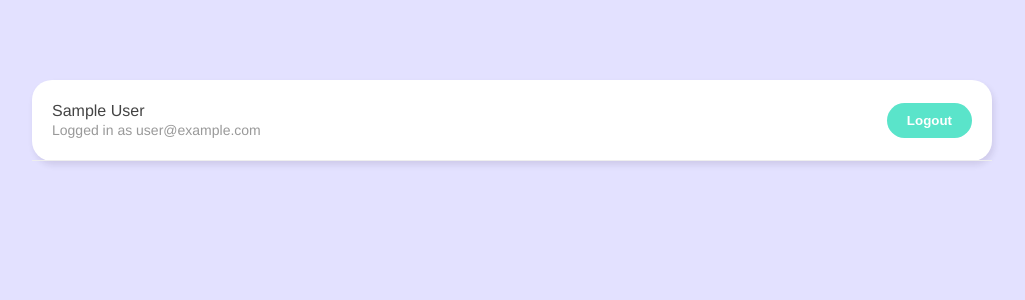
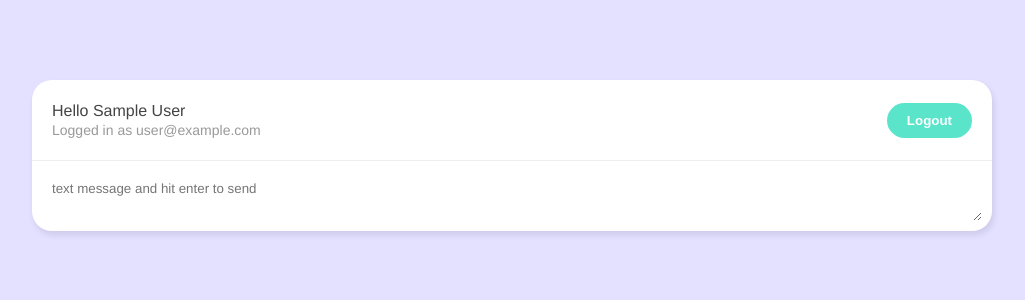
Before and after one commit to MinKhant610/live-chat-room, a Vue app: page /chatroom in a window 1280 px wide. Shown: the top 300 px of the page, without its empty margins (128-1153 px from the left). Built offline with nearby package versions, Linux system fonts and the light colour scheme; no server answers; sample sign-in values are in the browser's storage.

Commit message:
add message to firebase

```diff
--- a/src/components/Navbar.vue
+++ b/src/components/Navbar.vue
@@ -1,7 +1,7 @@
 <template>
     <nav v-if="user">
         <div>
-            <p>{{ user.displayName }}</p>
+            <p>Hello {{ user.displayName }}</p>
             <p class="email">Logged in as {{ user.email }}</p>
         </div>
         <button @click="logout">Logout</button>
--- /dev/null
+++ b/src/components/NewChatForm.vue
@@ -0,0 +1,48 @@
+<template>
+    <form>
+        <textarea placeholder="text message and hit enter to send" v-model="message" @keypress.enter="handleSubmit"></textarea>
+    </form>
+</template>
+
+<script>
+import { ref } from 'vue'
+import getUser from '@/composable/getUser';
+import { timestamp } from '@/firebase/config';
+import useCollection from '@/composable/useCollection'
+    export default {
+        setup(){
+            let message = ref("");
+            let {user} = getUser();
+            let {error, addDoc} = useCollection("message");
+
+            let handleSubmit = async()=>{
+                let chat = {
+                    message : message.value,
+                    name : user.value.displayName,
+                    created_at : timestamp(),
+
+                }
+                await addDoc(chat)
+                message.value = "";
+            }
+            return {message, handleSubmit};
+        }
+    }
+</script>
+
+<style>
+      form {
+        margin: 10px;
+      }
+      textarea {
+        width: 100%;
+        max-width: 100%;
+        margin-bottom: 6px;
+        padding: 10px;
+        box-sizing: border-box;
+        border: 0;
+        border-radius: 20px;
+        font-family: inherit;
+        outline: none;
+      }
+</style>
--- /dev/null
+++ b/src/composable/useCollection.js
@@ -0,0 +1,19 @@
+import { ref } from "vue";
+import { db } from "@/firebase/config";
+
+let useCollection = (collection)=>{
+    let error = ref(null);
+
+    let addDoc = async(doc)=>{
+        try{
+            await db.collection(collection).add(doc);
+        }catch(err){
+            console.log(err.message);
+            error.value = "could not send message";
+        }
+    }
+
+    return {error, addDoc}
+}
+
+export default useCollection;
--- a/src/main.js
+++ b/src/main.js
@@ -2,5 +2,14 @@ import { createApp } from 'vue'
 import App from './App.vue'
 import router from './router'
 import "./assets/global.css"
+import { auth } from './firebase/config'
 
-createApp(App).use(router).mount('#app')
+let app;
+// when page refresh app will null or falsely value
+// init state when we connect auth libary
+// wait auth lib to connect
+auth.onAuthStateChanged(()=>{
+    if(!app){
+        app = createApp(App).use(router).mount('#app')
+    }
+})
--- a/src/router/index.js
+++ b/src/router/index.js
@@ -1,6 +1,7 @@
 import { createRouter, createWebHistory } from 'vue-router'
 import Welcome from '../views/Welcome.vue'
 import Chatroom from '../views/Chatroom.vue'
+import { auth } from '@/firebase/config'
 
 const routes = [
   {
@@ -8,10 +9,21 @@ const routes = [
     name : 'welcome',
     component : Welcome
   },
+
   {
     path : '/chatroom',
     name : 'chatroom',
-    component : Chatroom
+    component : Chatroom,
+    // to close route and open route toggle
+    beforeEnter: (to, from, next) => {
+      let user = auth.currentUser;
+      if (user){
+        next();
+      }else{
+        next({name:'welcome'})
+      }
+    }
+
   }
 ]
 
--- a/src/views/Chatroom.vue
+++ b/src/views/Chatroom.vue
@@ -1,14 +1,29 @@
 <template>
     <div class="container">
         <Navbar></Navbar>
+        <NewChatForm></NewChatForm>
     </div>
 </template>
 
 <script>
+import NewChatForm from '../components/NewChatForm'
+import { watch } from 'vue'
     import Navbar from '../components/Navbar'
+    import getUser from '@/composable/getUser'
+    import { useRouter } from 'vue-router'
 export default {
-  components: { Navbar },
-
+  components: {
+    NewChatForm, Navbar },
+        setup(){
+            let {user} = getUser();
+            let router = useRouter();
+            // alway watch current user
+            watch(user, ()=>{
+                if(!user.value){
+                    router.push({name:'welcome'})
+                }
+            })
+        }
     }
 </script>
 
```
